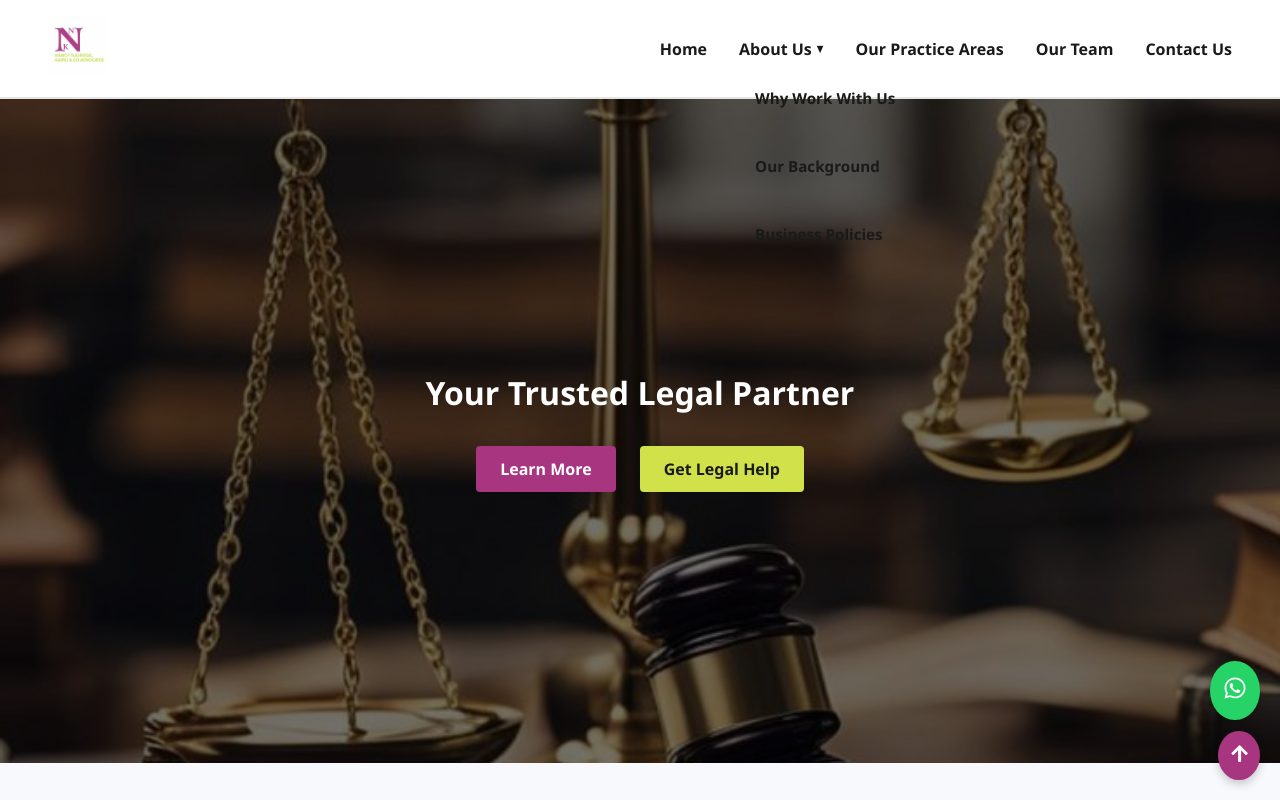
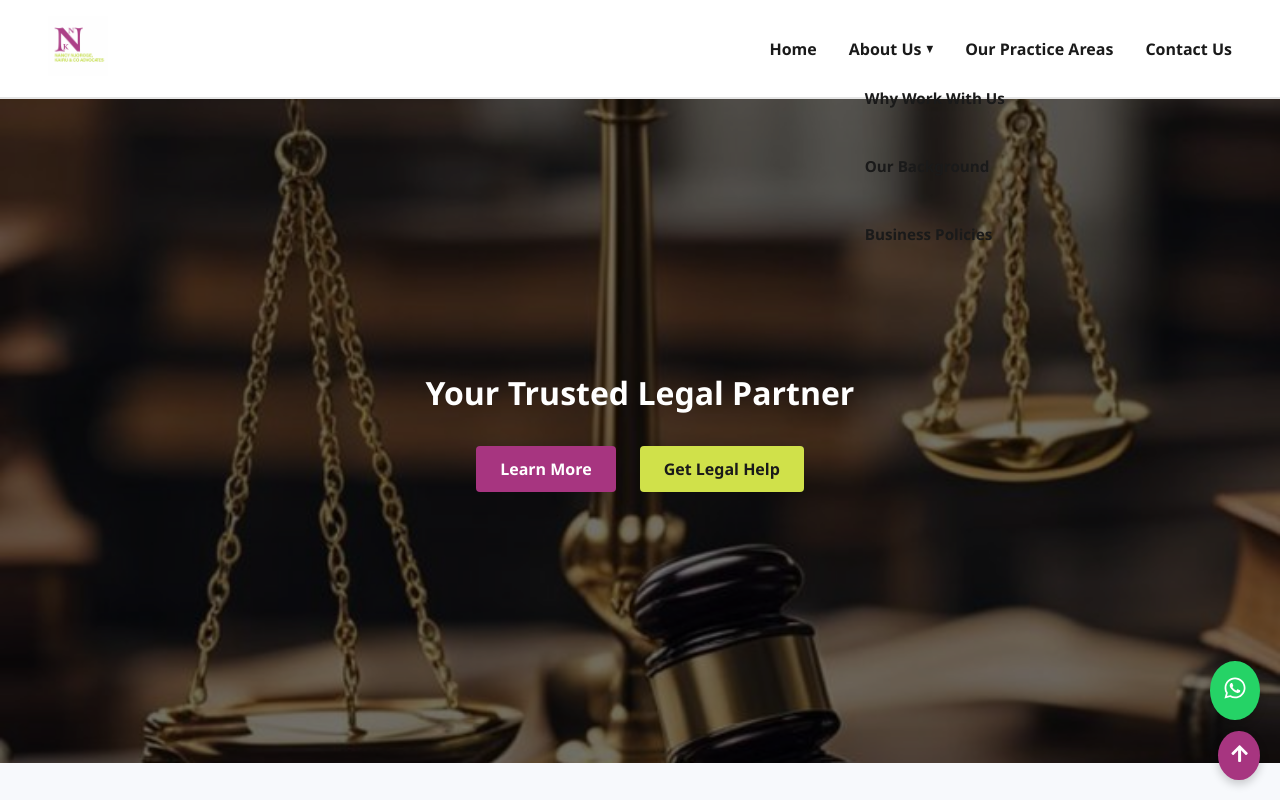
Before and after one commit to Kihikah/NNK-Advocates, a React (Vite) app: page / in a window 1280 px wide. Shown: the top 800 px of the page. Built offline with nearby package versions, Linux system fonts and the light colour scheme.

Commit message:
Remove our team navigation

```diff
--- a/src/components/Header.jsx
+++ b/src/components/Header.jsx
@@ -85,9 +85,6 @@ const Header = () => {
 
           {/* ✅ Scrollable Section Links (optional later for smooth scroll) */}
           <li>
-            <a href="#team">Our Team</a>
-          </li>
-          <li>
             <a href="#contact">Contact Us</a>
           </li>
         </ul>
```
